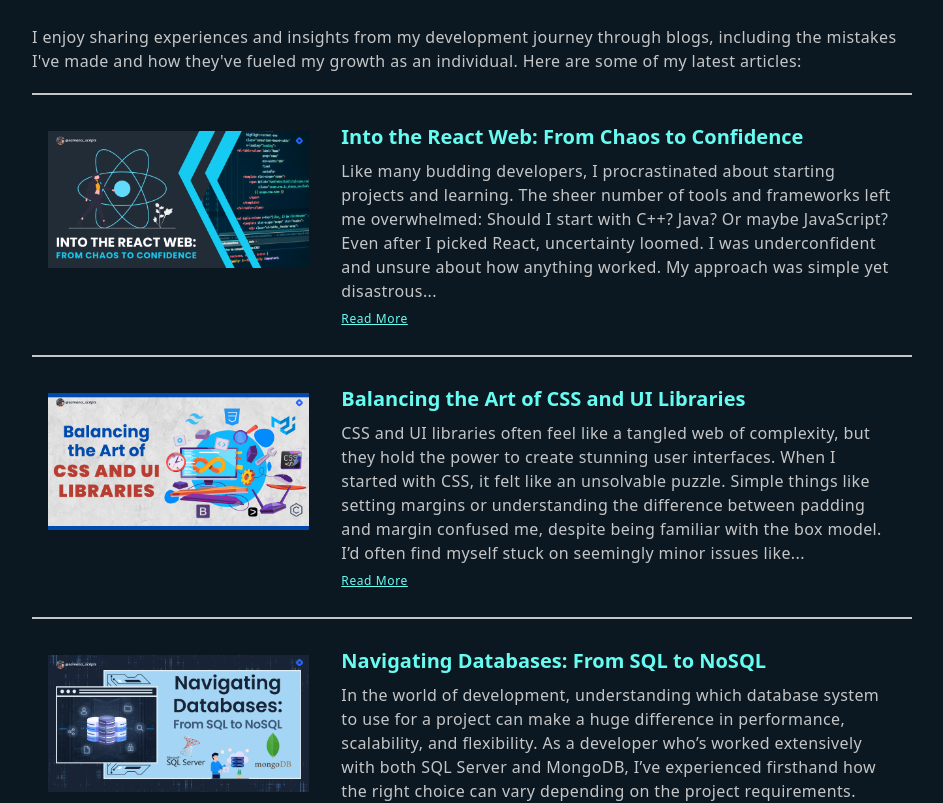
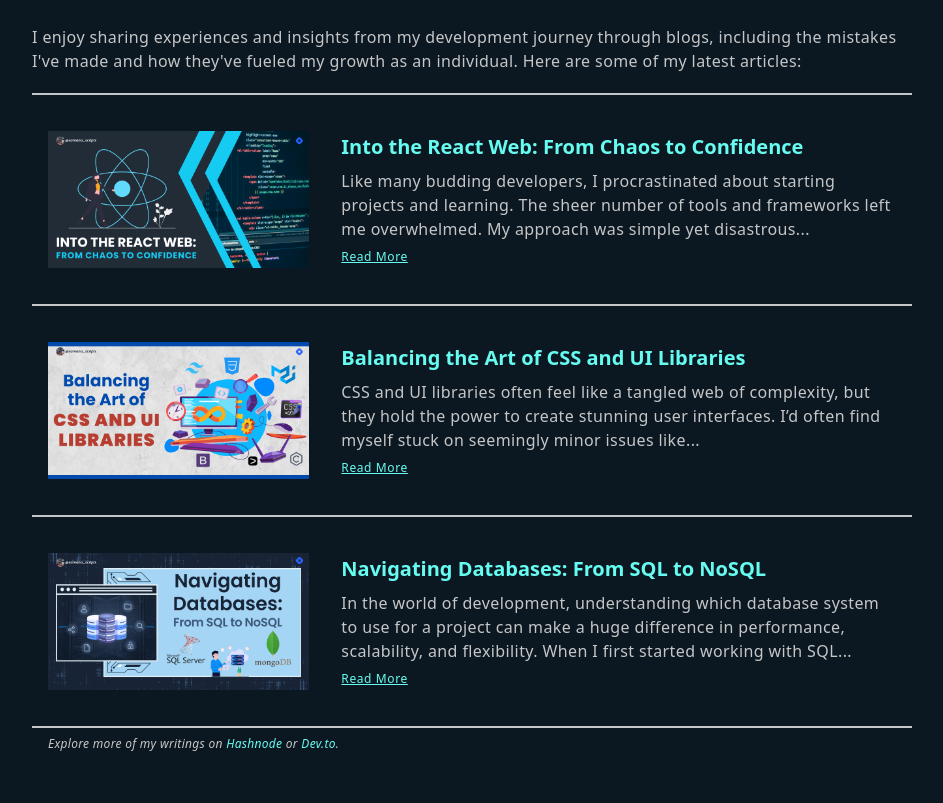
Before and after one commit to samana-bm20/portfolio, a React (Vite) app: page / in a window 1280 px wide. Shown: the part 4532-5335 px from the top of the page, without its empty margins (168-1111 px from the left). Built offline with nearby package versions, Linux system fonts and the light colour scheme.

Commit message:
blog updates

```diff
--- a/src/components/Blogs.jsx
+++ b/src/components/Blogs.jsx
@@ -19,7 +19,7 @@
         </p>
         <div>
           <div className="my-5 w-full border-t-2 border-secondary"></div>
-          <div className="flex flex-col md:flex-row items-start justify-center">
+          <div className="flex flex-col md:flex-row items-center justify-center rounded-md hover:bg-bggray cursor-pointer">
             <div className="w-full md:w-2/6 px-4 py-2 flex items-start">
               <img
                 src={react}
@@ -34,19 +34,17 @@
               <p className="text-xs md:text-base text-secondary tracking-wide">
                 Like many budding developers, I procrastinated about starting
                 projects and learning. The sheer number of tools and frameworks
-                left me overwhelmed: Should I start with C++? Java? Or maybe
-                JavaScript? Even after I picked React, uncertainty loomed. I was
-                underconfident and unsure about how anything worked. My approach
+                left me overwhelmed. My approach
                 was simple yet disastrous...
               </p>
-              <p className="text-primary underline hover:font-medium w-fit py-2 text-xs tracking-wider cursor-pointer">
+              <p className="text-primary underline hover:font-medium w-fit py-2 text-xs tracking-wider">
                 Read More
               </p>
             </div>
           </div>
 
           <div className="my-5 w-full border-t-2 border-secondary"></div>
-          <div className="flex flex-col md:flex-row items-start justify-center">
+          <div className="flex flex-col md:flex-row items-center justify-center rounded-md hover:bg-bggray cursor-pointer">
             <div className="w-full md:w-2/6 px-4 py-2 flex items-start">
               <img src={css} alt="CSS Blog" className="object-contain py-2" />
             </div>
@@ -57,20 +55,17 @@
               <p className="text-xs md:text-base text-secondary tracking-wide">
                 CSS and UI libraries often feel like a tangled web of
                 complexity, but they hold the power to create stunning user
-                interfaces. When I started with CSS, it felt like an unsolvable
-                puzzle. Simple things like setting margins or understanding the
-                difference between padding and margin confused me, despite being
-                familiar with the box model. I’d often find myself stuck on
+                interfaces. I’d often find myself stuck on
                 seemingly minor issues like...
               </p>
-              <p className="text-primary underline hover:font-medium w-fit py-2 text-xs tracking-wider cursor-pointer">
+              <p className="text-primary underline hover:font-medium w-fit py-2 text-xs tracking-wider">
                 Read More
               </p>
             </div>
           </div>
 
           <div className="my-5 w-full border-t-2 border-secondary"></div>
-          <div className="flex flex-col md:flex-row items-start justify-center">
+          <div className="flex flex-col md:flex-row items-center justify-center rounded-md hover:bg-bggray cursor-pointer">
             <div className="w-full md:w-2/6 px-4 py-2 flex items-start">
               <img
                 src={database}
@@ -85,12 +80,9 @@
               <p className="text-xs md:text-base text-secondary tracking-wide">
                 In the world of development, understanding which database system
                 to use for a project can make a huge difference in performance,
-                scalability, and flexibility. As a developer who’s worked
-                extensively with both SQL Server and MongoDB, I’ve experienced
-                firsthand how the right choice can vary depending on the project
-                requirements. When I first started working with SQL...
+                scalability, and flexibility. When I first started working with SQL...
               </p>
-              <p className="text-primary underline hover:font-medium w-fit py-2 text-xs tracking-wider cursor-pointer">
+              <p className="text-primary underline hover:font-medium w-fit py-2 text-xs tracking-wider">
                 Read More
               </p>
             </div>
```
